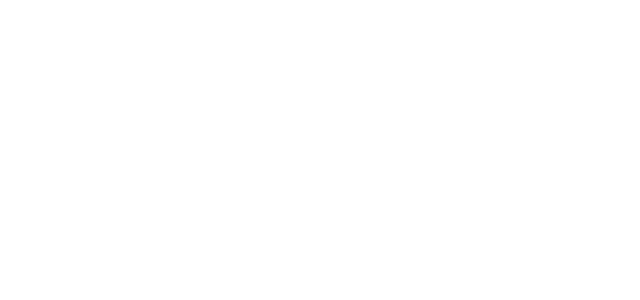
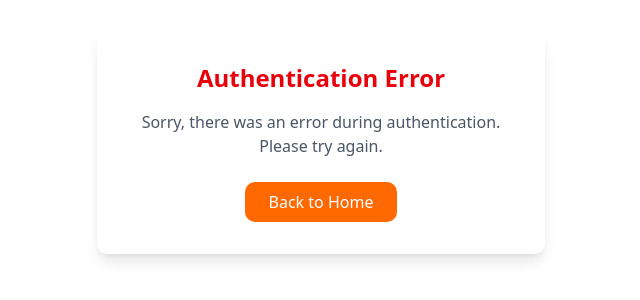
Before and after one commit to pratham7307/Smart-Price-Tracker, a Next.js app: page /error in a window 1280 px wide. Shown: the part 258-558 px from the top of the page, without its empty margins (319-959 px from the left). Built offline with nearby package versions, Linux system fonts and the light colour scheme.

Commit message:
Fix root layout children prop to restore landing page render

```diff
--- a/app/layout.js
+++ b/app/layout.js
@@ -7,11 +7,11 @@
     "Track product prices across e-commerce sites and get alerts on price drops",
 };
 
-export default function RootLayout({ child }) {
+export default function RootLayout({ children }) {
   return (
     <html lang="en">
       <body>
-        {child}
+        {children}
 
         <Toaster richColors />
       </body>
```
